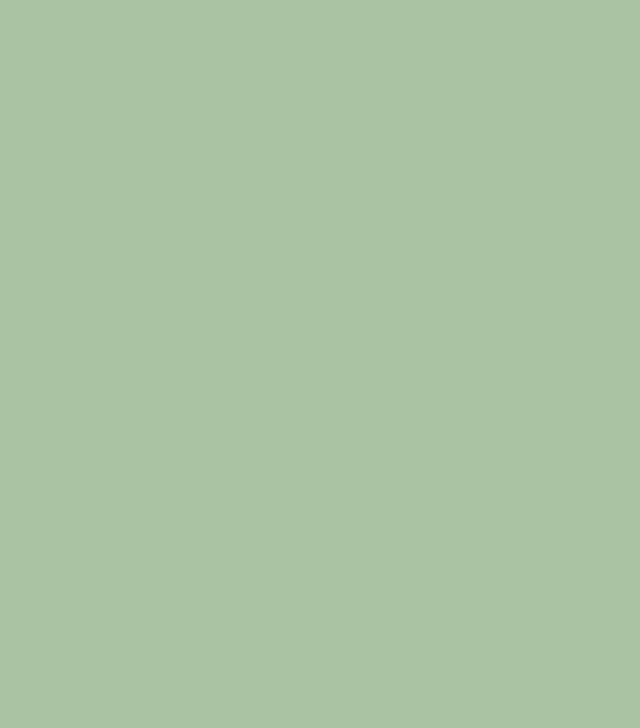
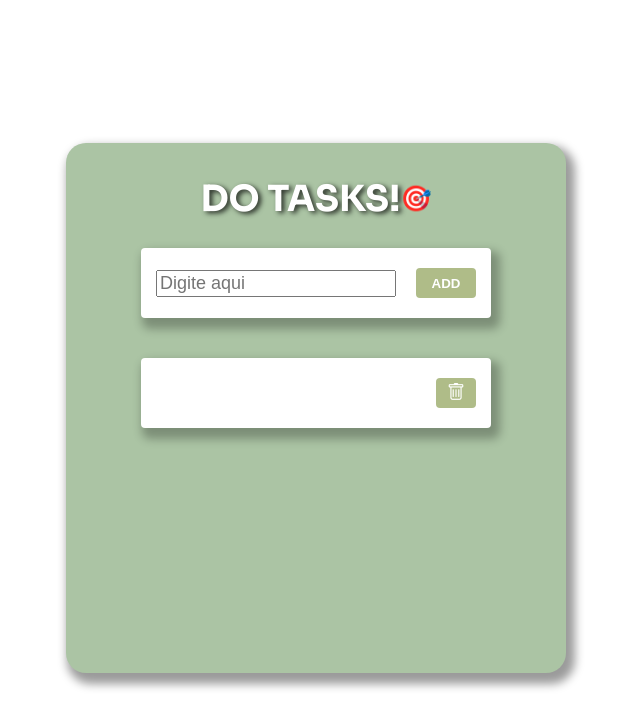
Before and after one commit to rogersoub/task, a plain HTML site: page index.html in a window 1280 px wide. Shown: the whole page, without its empty margins (332-972 px from the left). Drawn offline with nearby package versions, Linux system fonts and the light colour scheme.

Commit message:
Parte de estilização no css

```diff
--- a/index.html
+++ b/index.html
@@ -4,9 +4,30 @@
     <meta charset="UTF-8">
     <meta name="viewport" content="width=device-width, initial-scale=1.0">
     <link rel="stylesheet" href="style.css">
-    <title>Document</title>
+    <!-- Adicionando Bootstrap -->
+    <link rel="stylesheet" href="https://cdn.jsdelivr.net/npm/bootstrap-icons@1.11.3/font/bootstrap-icons.min.css">
+    <!-- Declarando Fontes -->
+    <link rel="preconnect" href="https://fonts.googleapis.com">
+    <link rel="preconnect" href="https://fonts.gstatic.com" crossorigin>
+    <link href="https://fonts.googleapis.com/css2?family=Arimo:ital,wght@0,400..700;1,400..700&family=Fira+Sans:ital,wght@0,100;0,200;0,300;0,400;0,500;0,600;0,700;0,800;0,900;1,100;1,200;1,300;1,400;1,500;1,600;1,700;1,800;1,900&family=Fjalla+One&family=Sora:wght@100..800&display=swap" rel="stylesheet">
+     <!-- /Declarando Fontes -->
+    <title>TO-DO</title>
 </head>
 <body>
-
+    <div class="container">
+        <div class="texto"><h1>DO TASKS!</h1><p> &#127919;</p></div><!-- Adicionando emoji -->
+        <div class="container-tarefas">
+            <div class="tarefas">
+                <input type="text" name="tarefas" placeholder="Digite aqui" style="font-size: 18px;"><!-- Adicionar javascript -->
+                <button id="botao">ADD</button>
+            </div>
+        </div>
+        <div class="container-tasks">
+            <div class="tasks">
+                <p id="resultado"></p><!-- Adicionar javasxript -->
+                <button class="botao"><i class="bi bi-trash"></i></button>
+            </div>
+        </div>
+    </div>
 </body>
 </html>
--- a/style.css
+++ b/style.css
@@ -5,7 +5,127 @@
 }
 
 body{
-    background-color: var(--fundo);
+    background-color: white;
     height: 100dvh;
     width: 100dvw;
+    display: flex;
+    align-items: center;
+    justify-content: center;
 }
+
+.container{
+    width: 500px;
+    height: 500px;
+    background-color: var(--fundo);
+    border-radius: 20px;
+    box-shadow: 5px 7px 10px 4px rgba(0, 0, 0, 0.397);
+    display: flex;
+    flex-direction: column;
+    align-items: center;
+    justify-content: flex-start;
+    padding-top: 30px;
+}
+
+.texto{
+    width: 100%;
+    height: 50px;
+    background-color: none;
+    display: flex;
+    justify-content: center;
+    align-items: center;
+    font-size: 18px;
+    color: white;
+    font-family: "Sora", sans-serif;
+    font-weight: 400;
+    font-style: normal;
+}
+
+.texto h1{
+    text-shadow: 3px 2px 5px rgba(0, 0, 0, 0.753);
+}
+
+.texto > p{
+    font-size: 25px;
+}
+
+input:hover{
+    background-color: var(--fundo);
+}
+
+.container-tarefas{
+    margin-top: 2%;
+    width: 80%;
+    height: 20%;
+    display: flex;
+    justify-content: center;
+    align-items: center;
+}
+
+.tarefas{
+    width: 80%;
+    height: 70px;
+    background-color: white;
+    display: flex;
+    justify-content: space-between;
+    align-items: center;
+    padding: 0px 15px 0px 15px;
+    border-radius: 4px;
+    box-shadow: 5px 7px 10px 4px rgba(0, 0, 0, 0.274);
+}
+
+/* Tentei estilizar o botao usando o id mas não funcionou */
+.tarefas > button{
+    width: 60px;
+    height: 30px;
+    background-color: var(--botao);
+    border-radius: 10px;
+    border: none;
+    color: white;
+    font-weight: 700;
+    border-radius: 4px;
+}
+
+button:hover{
+    cursor: pointer;
+    transform: scale(1.05);
+}
+
+.container-tasks{
+    margin-top: 2%;
+    width: 80%;
+    height: 20%;
+    display: flex;
+    justify-content: center;
+    align-items: center;
+}
+
+.tasks {
+    width: 80%;
+    height: 70px;
+    background-color: white;
+    display: flex;
+    justify-content: space-between;
+    align-items: center;
+    padding: 0px 15px 0px 15px;
+    border-radius: 4px;
+    box-shadow: 5px 7px 10px 4px rgba(0, 0, 0, 0.274);
+}
+
+.tasks > button{
+    width: 40px;
+    height: 30px;
+    background-color: var(--botao);
+    border-radius: 10px;
+    border: none;
+    color: white;
+    font-weight: 700;
+    border-radius: 4px;
+    display: flex;
+    align-items: center;
+    justify-content: center;
+}
+
+i{
+    color: white;
+    font-size: 18px;
+}
```
